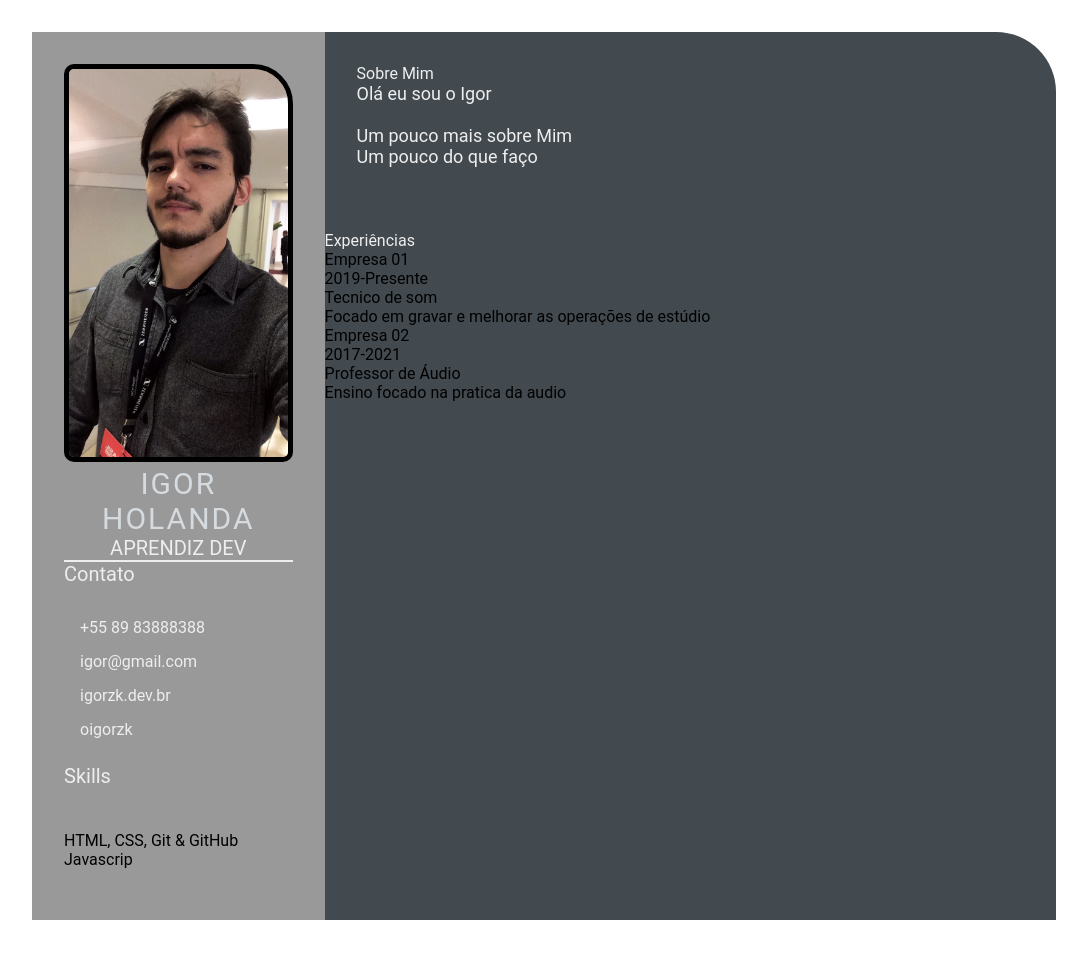
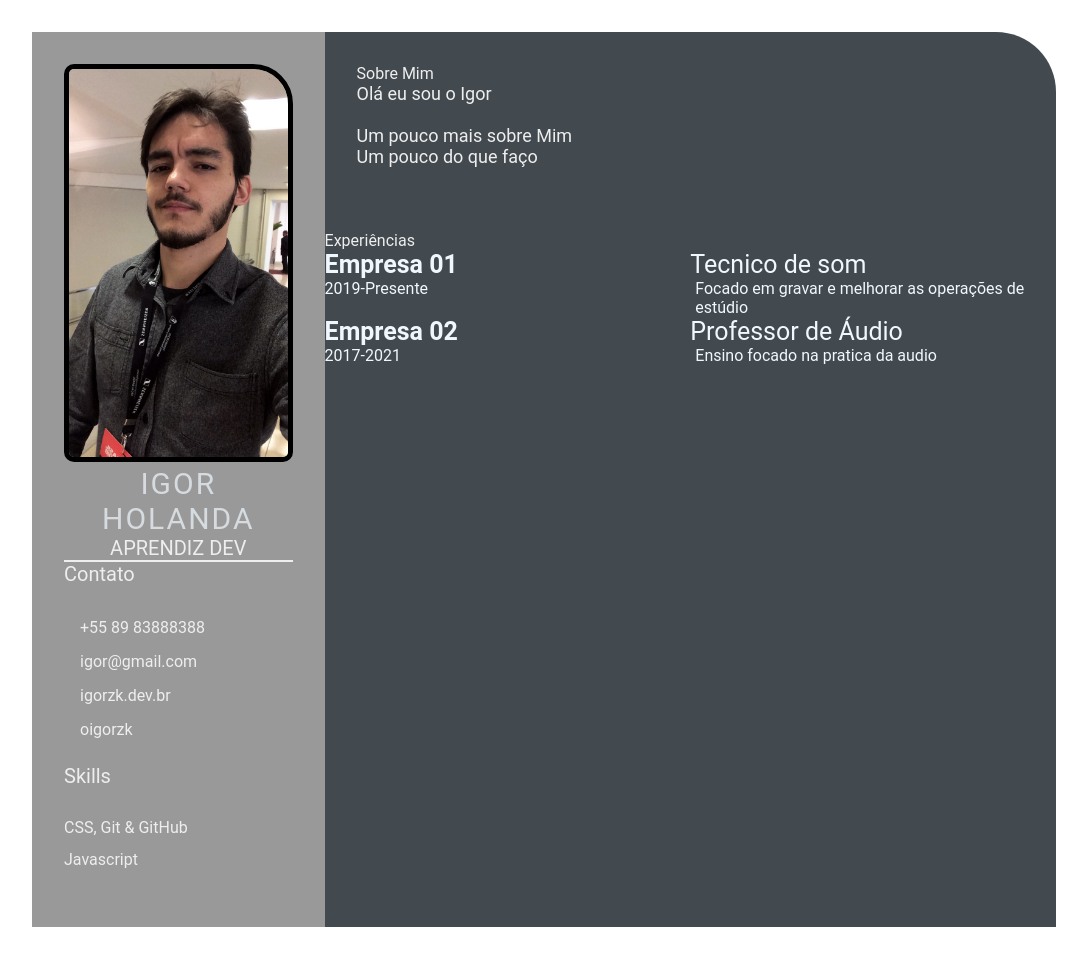
Before and after one commit to oigorzk/oigorzk.github.io, a plain HTML site: page index.html in a window 1280 px wide. Shown: the whole page, without its empty margins (96-1183 px from the left). Drawn offline with Linux system fonts and the light colour scheme.

Commit message:
add job datails

```diff
--- a/index.html
+++ b/index.html
@@ -30,9 +30,8 @@
                <div class="skills">
                 <p class="left-title">Skills</p>
                 <ul>
-                    <br>
-                    <li>HTML, CSS, Git & GitHub</li>
-                    <li>Javascrip</li>
+                    <li><p>CSS, Git & GitHub</p></li>
+                    <li><p>Javascript</p></li>
                     <br>
                 </ul>
                </div>
--- a/style.css
+++ b/style.css
@@ -103,3 +103,38 @@
     font-size: 18px;
     color: #eeeeee;
 }
+
+.experience-contents,
+.education-contents,
+.awards-contents {
+    display: grid;
+    grid-template-columns: repeat(2, 1fr);
+    padding-bottom: 2rem;
+    color: #F1F8FD;
+}
+
+.exp-company-name,
+.education-school-name,
+.awards-company-name {
+    font-size: 25px;
+    font-weight: bold;
+}
+
+.exp-time-period,
+.educationp-time-period,
+.awards-time-period {
+    font-size: 18px;
+}
+
+.exp-position,
+.education-subject,
+.awards-name {
+    font-size: 25px;
+}
+
+.exp-desc,
+.education-desc,
+.awards-desc {
+    font-size: 16px;
+    padding-left: 5px;
+}
```
